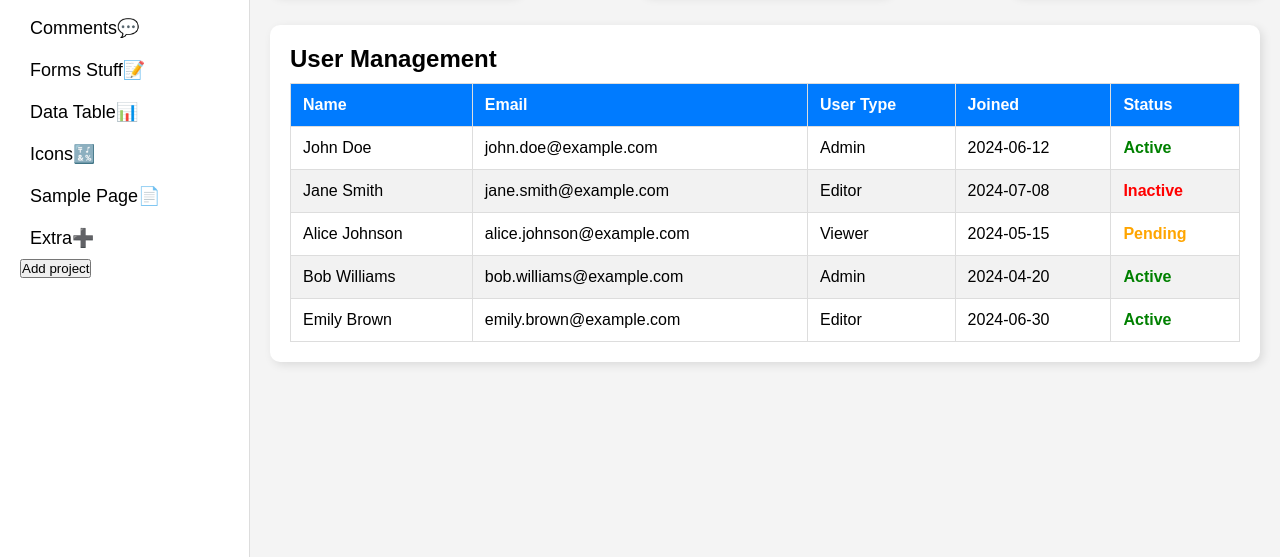
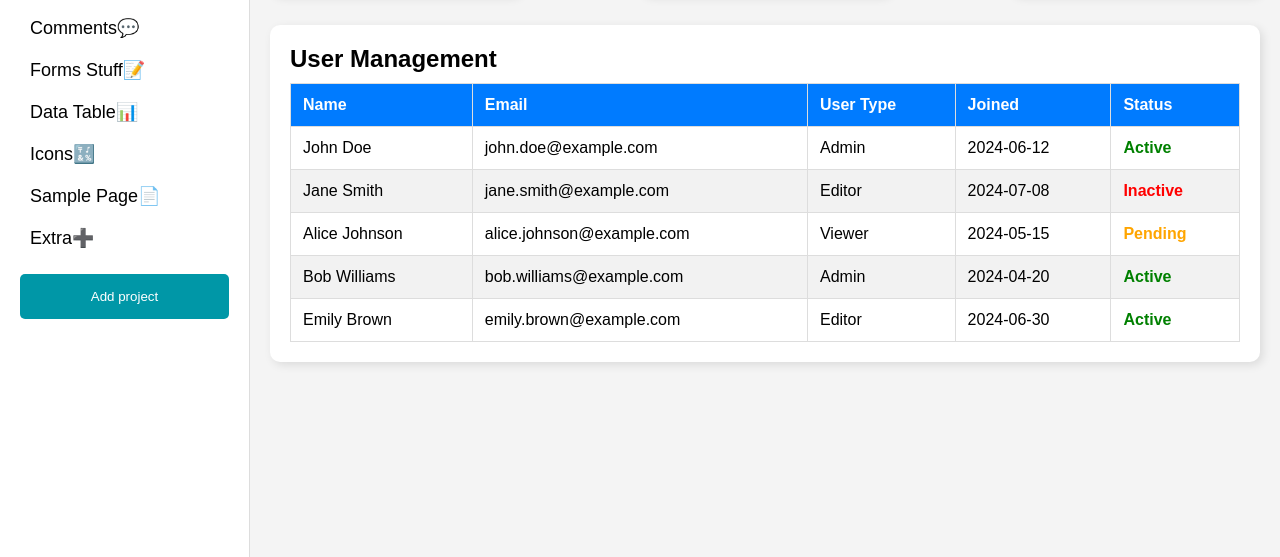
Before and after one commit to mohancreator/dashboard-project, a plain HTML site: page index.html in a window 1280 px wide. Shown: the part 243-800 px from the top of the page. Drawn offline with Linux system fonts and the light colour scheme.

Commit message:
Updated All Files

```diff
--- a/index.css
+++ b/index.css
@@ -168,6 +168,19 @@ nav h1 {
     justify-content: space-between;
 }
 
+.project-button{
+    background-color: #0097a7;
+    color: white;
+    font-family: sans-serif "Roboto";
+    width: 100%;
+    height: 45px;
+    border-color: transparent;
+    border-style: solid;
+    margin-top: 15px;
+    cursor: pointer;
+    border-radius: 5px;
+}
+
 .profit-box {
     flex: 1;
     min-width: 200px;
```
